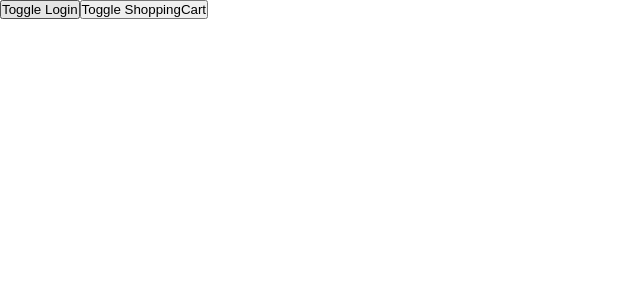
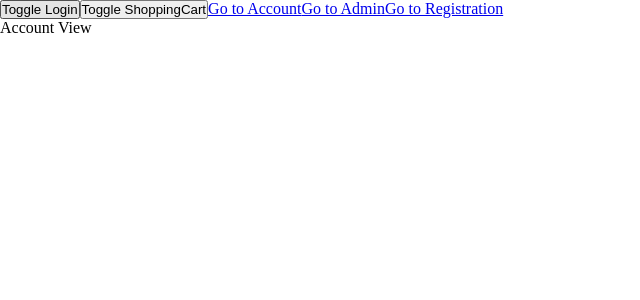
Before and after one commit to r0bban/slutprojekt-webbapplikation, a Vue app: page /account in a window 1280 px wide. Shown: the top 300 px of the page, without its empty margins (0-640 px from the left). Built offline with nearby package versions, Linux system fonts and the light colour scheme.

Commit message:
Added Routing

```diff
--- a/src/App.vue
+++ b/src/App.vue
@@ -3,6 +3,9 @@
     <header>
       <button @click="toggleLogin()">Toggle Login</button>
       <button @click="toggleCart()">Toggle ShoppingCart</button>
+      <router-link :to="{name: 'Account'}">Go to Account</router-link>
+      <router-link :to="{name: 'Admin'}">Go to Admin</router-link>
+      <router-link :to="{name: 'Registration'}">Go to Registration</router-link>
     </header>
     <Login v-if="this.$store.state.showLogin" />
     <ShoppingCart v-if="this.$store.state.showCart" />
--- a/src/router/index.js
+++ b/src/router/index.js
@@ -3,6 +3,9 @@ import VueRouter from "vue-router";
 import ProductsView from "../views/ProductsView.vue";
 import Product from "../components/Product.vue";
 import CheckoutView from "../views/CheckoutView.vue";
+import AdminView from "../views/AdminView.vue";
+import AccountView from "../views/AccountView.vue";
+import RegistrationView from "../views/RegistrationView.vue";
 
 Vue.use(VueRouter);
 
@@ -28,6 +31,21 @@ const routes = [
     name: "Checkout",
     component: CheckoutView,
   },
+  {
+    path: "/admin",
+    name: "Admin",
+    component: AdminView,
+  },
+  {
+    path: "/account",
+    name: "Account",
+    component: AccountView,
+  },
+  {
+    path: "/registration",
+    name: "Registration",
+    component: RegistrationView,
+  },
   // {
   //   path: '/about',
   //   name: 'About',
--- /dev/null
+++ b/src/views/AccountView.vue
@@ -0,0 +1,8 @@
+<template>
+  <div class="accountView">Account View</div>
+</template>
+<script>
+export default {};
+</script>
+<style lang='scss' scoped>
+</style>
--- /dev/null
+++ b/src/views/AdminView.vue
@@ -0,0 +1,8 @@
+<template>
+  <div class="adminView">Admin View</div>
+</template>
+<script>
+export default {};
+</script>
+<style lang='scss' scoped>
+</style>
--- /dev/null
+++ b/src/views/RegistrationView.vue
@@ -0,0 +1,8 @@
+<template>
+  <div class="registrationView">RW</div>
+</template>
+<script>
+export default {};
+</script>
+<style lang='scss' scoped>
+</style>
```
Also changed, not shown: src/views/Account.vue (deleted), src/views/Admin.vue (deleted).
